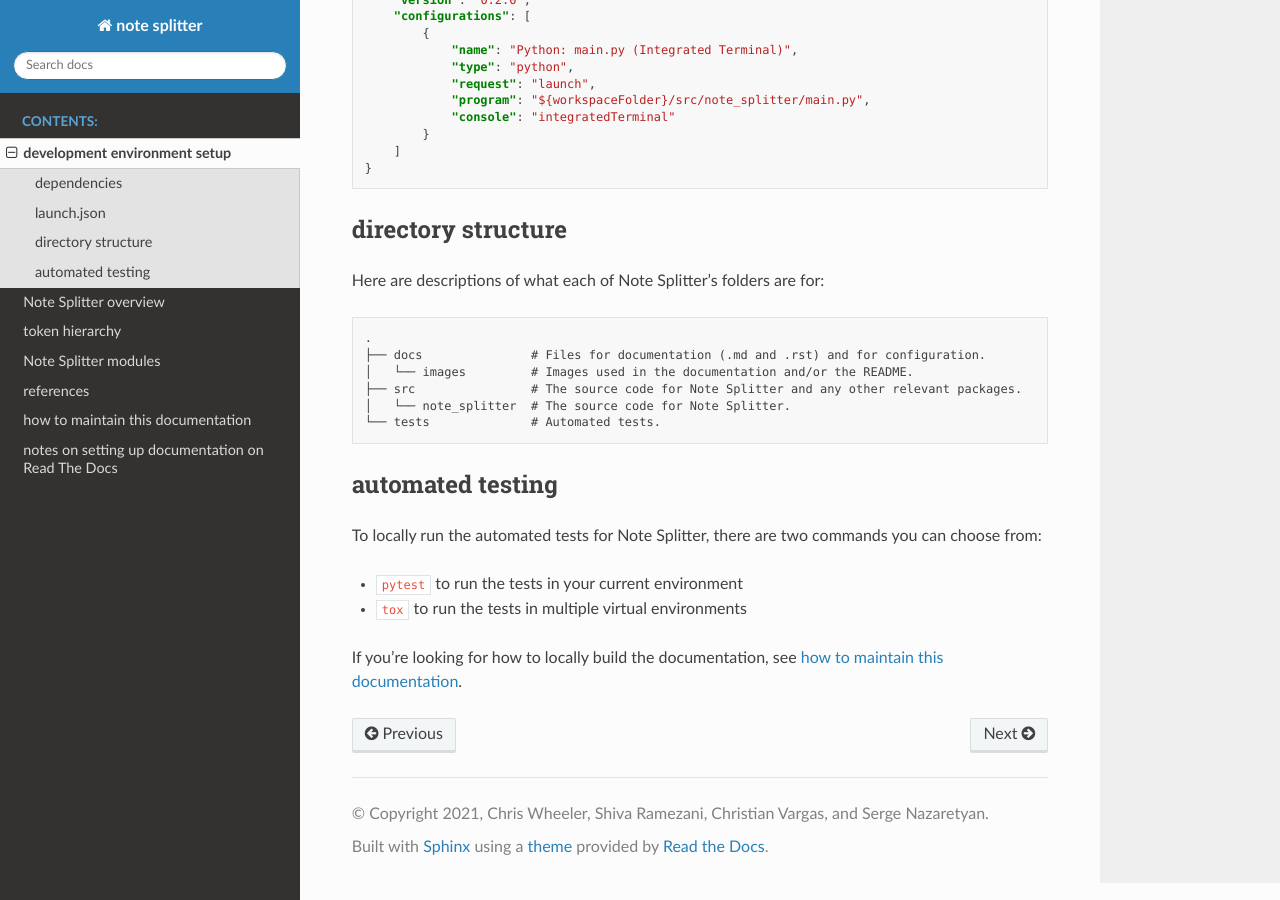
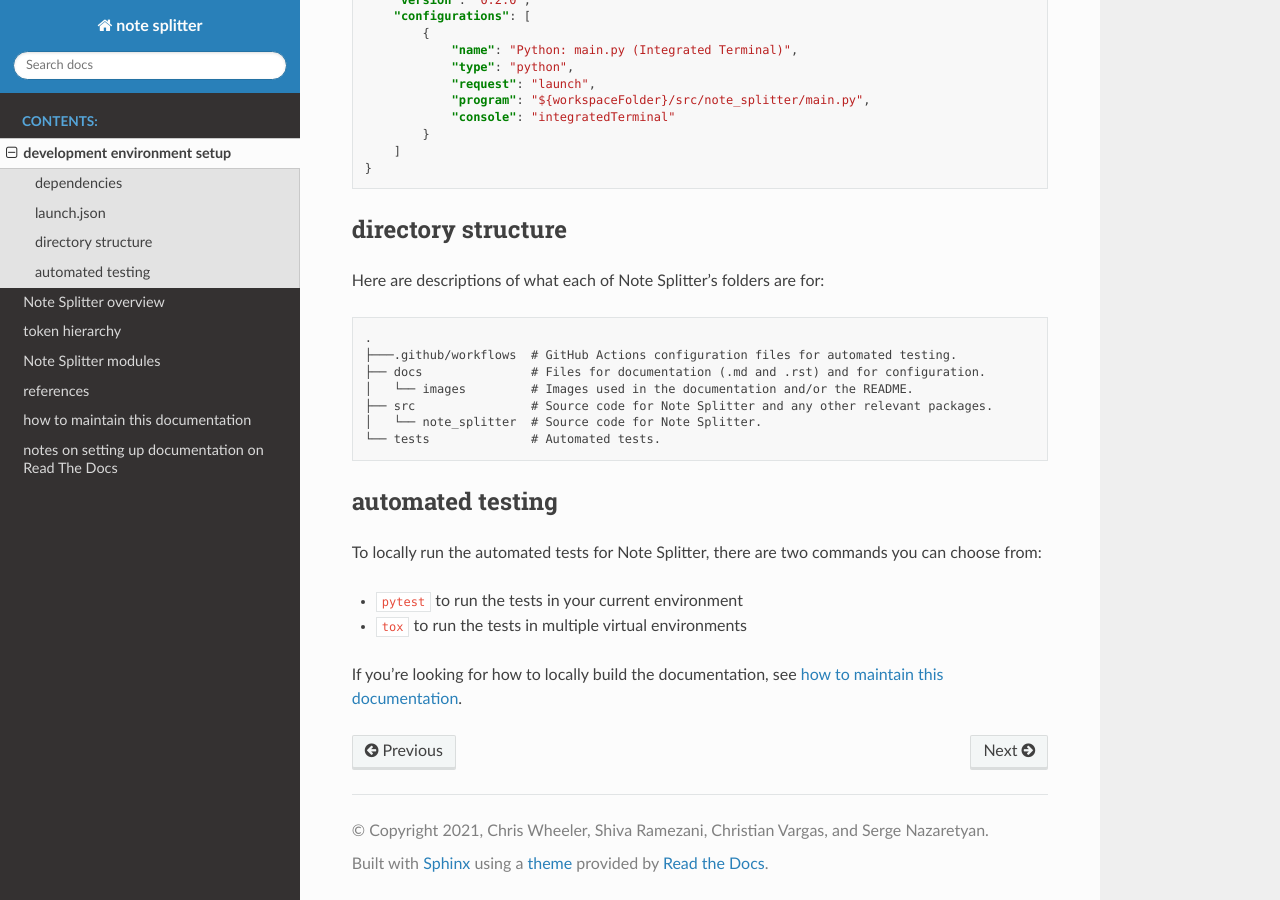
Before and after one commit to wheelercj/note-splitter, a Sphinx documentation site: the page built from docs/dev-setup.md, in a window 1280 px wide and 900 px high, scrolled down 816 px. Built offline with Sphinx 7.4.7 and the Read the Docs theme 2.0.0, drawn with Linux system fonts in a browser that asks for light colours.

Commit message:
Set up automated testing to run in GitHub

````diff
--- a/docs/dev-setup.md
+++ b/docs/dev-setup.md
@@ -36,10 +36,11 @@
 
 ```
 .
+├───.github/workflows  # GitHub Actions configuration files for automated testing.
 ├── docs               # Files for documentation (.md and .rst) and for configuration.
 │   └── images         # Images used in the documentation and/or the README.
-├── src                # The source code for Note Splitter and any other relevant packages.
-│   └── note_splitter  # The source code for Note Splitter.
+├── src                # Source code for Note Splitter and any other relevant packages.
+│   └── note_splitter  # Source code for Note Splitter.
 └── tests              # Automated tests.
 ```
 
````
Also changed, not shown: 2 other files.
